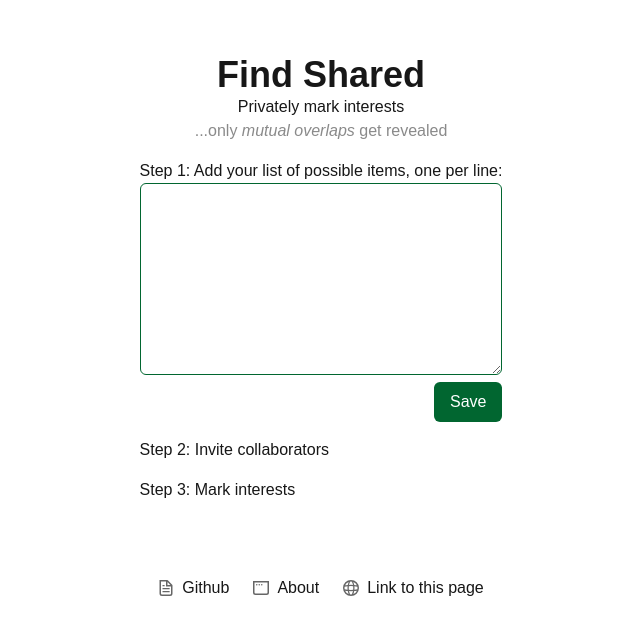
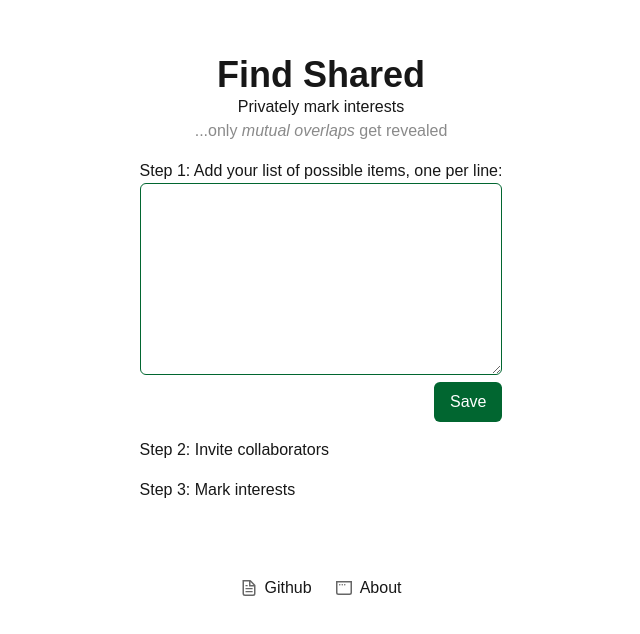
Before and after one commit to dsernst/find-shared, a Next.js app: page / in a window 1280 px wide. Shown: the part 122-756 px from the top of the page, without its empty margins (319-959 px from the left). Built offline with nearby package versions, Linux system fonts and the light colour scheme.

Commit message:
Simplify footer

```diff
--- a/app/Footer.tsx
+++ b/app/Footer.tsx
@@ -1,7 +1,7 @@
 import Image from 'next/image'
 
 export const Footer = () => (
-  <footer className="row-start-3 flex gap-[24px] flex-wrap items-center justify-center">
+  <footer className="row-start-3 flex gap-x-[24px] flex-wrap items-center justify-center">
     <a
       className="flex items-center gap-2 hover:underline hover:underline-offset-4"
       href="https://github.com/dsernst/find-shared"
@@ -32,20 +32,5 @@ export const Footer = () => (
       />
       About
     </a>
-    <a
-      className="flex items-center gap-2 hover:underline hover:underline-offset-4"
-      href="/"
-      target="_blank"
-      rel="noopener noreferrer"
-    >
-      <Image
-        aria-hidden
-        src="/globe.svg"
-        alt="Globe icon"
-        width={16}
-        height={16}
-      />
-      Link to this page
-    </a>
   </footer>
 )
```
